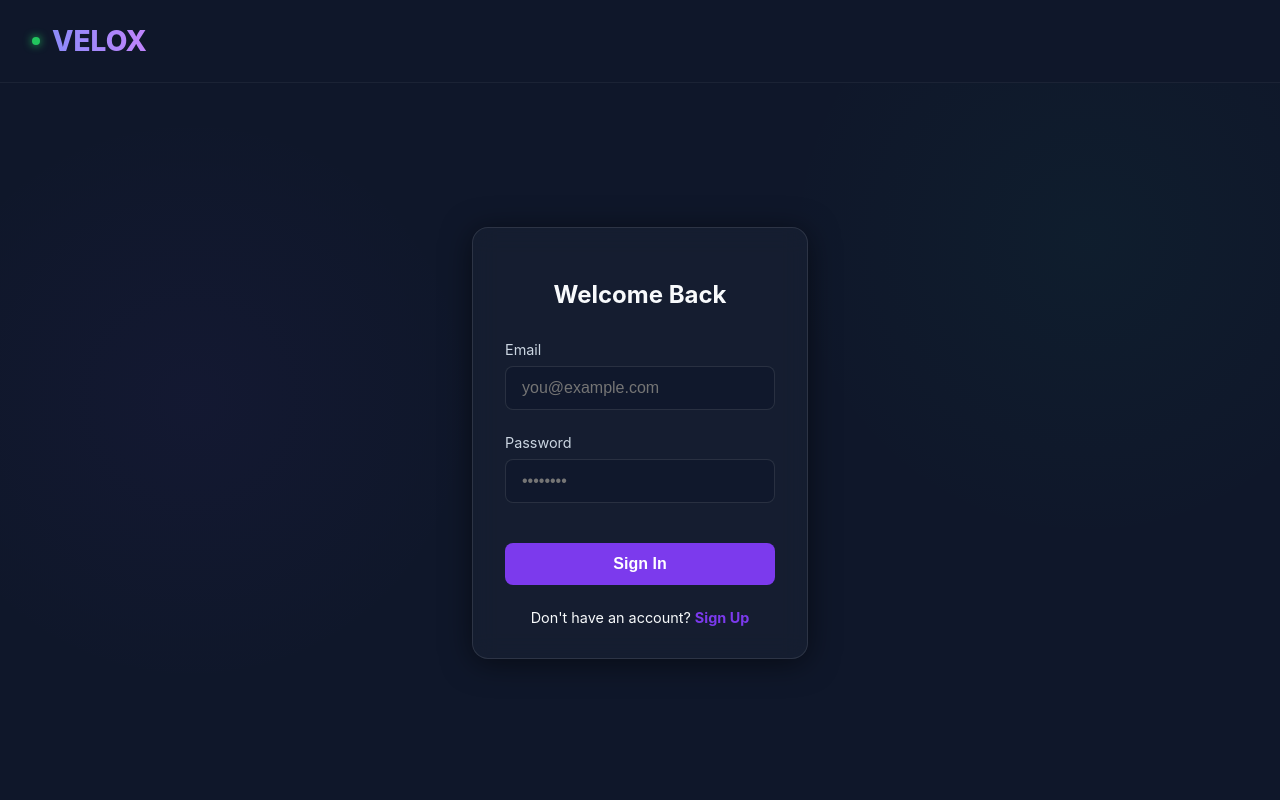
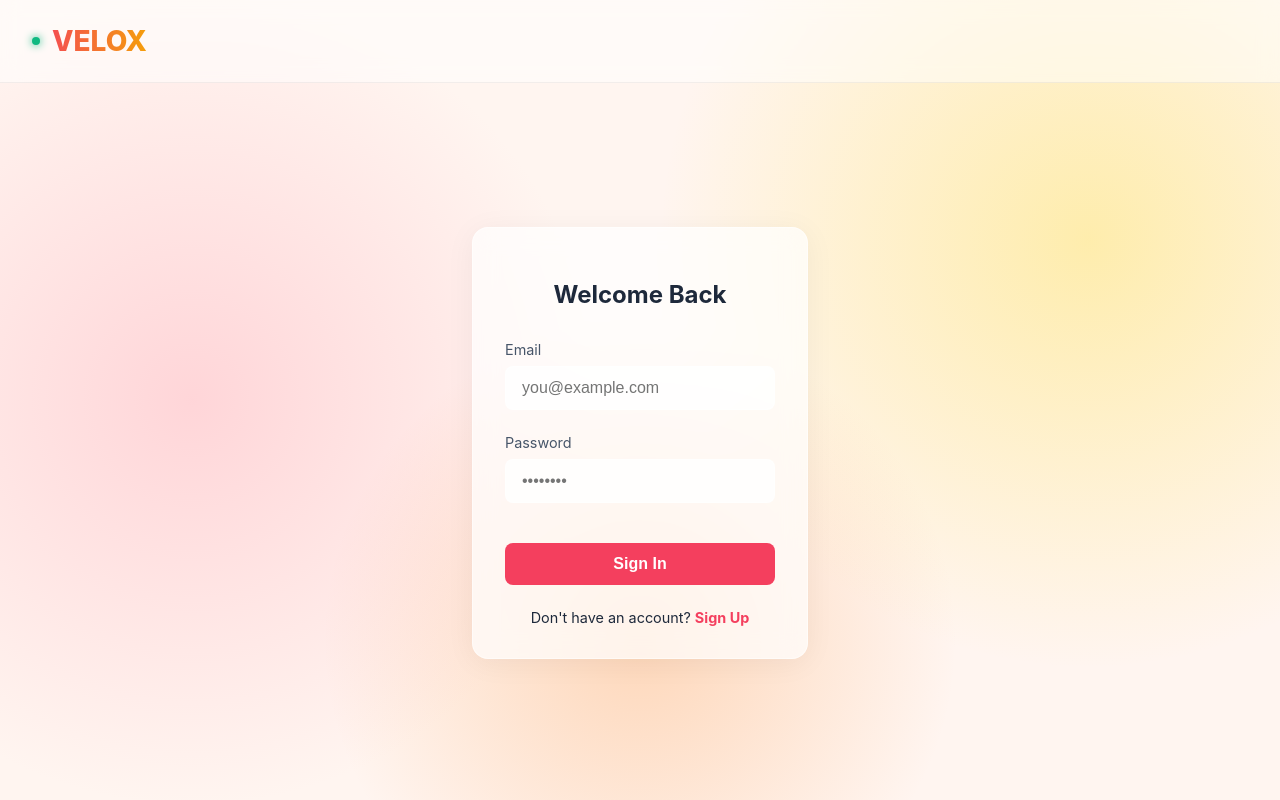
Before and after one commit to Shokeen2104/Velox, a React (Vite) app in the folder frontend/: page /login in a window 1280 px wide. Built offline with nearby package versions, Linux system fonts and the light colour scheme.

Commit message:
style: update background to Soft Sunset theme

```diff
--- a/frontend/src/index.css
+++ b/frontend/src/index.css
@@ -1,12 +1,12 @@
 :root {
-  --primary: #7c3aed;
-  --primary-hover: #6d28d9;
-  --bg-dark: #0f172a;
-  --text-light: #f8fafc;
-  --glass-bg: rgba(30, 41, 59, 0.4);
-  --glass-border: rgba(255, 255, 255, 0.1);
+  --primary: #f43f5e;
+  --primary-hover: #e11d48;
+  --bg-dark: #fff5f0;
+  --text-light: #1e293b;
+  --glass-bg: rgba(255, 255, 255, 0.7);
+  --glass-border: rgba(255, 255, 255, 0.5);
   --danger: #ef4444;
-  --success: #22c55e;
+  --success: #10b981;
 }
 
 body {
@@ -14,8 +14,9 @@ body {
   font-family: 'Inter', -apple-system, BlinkMacSystemFont, 'Segoe UI', Roboto, Helvetica, Arial, sans-serif;
   background-color: var(--bg-dark);
   background-image:
-    radial-gradient(circle at 15% 50%, rgba(124, 58, 237, 0.04), transparent 25%),
-    radial-gradient(circle at 85% 30%, rgba(16, 185, 129, 0.04), transparent 25%);
+    radial-gradient(circle at 15% 50%, rgba(255, 182, 193, 0.5), transparent 35%),
+    radial-gradient(circle at 85% 30%, rgba(253, 224, 71, 0.4), transparent 35%),
+    radial-gradient(circle at 50% 80%, rgba(251, 146, 60, 0.3), transparent 35%);
   color: var(--text-light);
   min-height: 100vh;
   display: flex;
@@ -33,7 +34,7 @@ body {
   border: 1px solid var(--glass-border);
   border-radius: 16px;
   padding: 2rem;
-  box-shadow: 0 4px 30px rgba(0, 0, 0, 0.5);
+  box-shadow: 0 4px 30px rgba(0, 0, 0, 0.05);
 }
 
 .btn {
@@ -70,13 +71,13 @@ body {
 
 .input-group label {
   font-size: 0.9rem;
-  color: #cbd5e1;
+  color: #475569;
 }
 
 .input-group input {
-  background: rgba(15, 23, 42, 0.6);
+  background: rgba(255, 255, 255, 0.8);
   border: 1px solid var(--glass-border);
-  color: white;
+  color: #1e293b;
   padding: 0.75rem 1rem;
   border-radius: 8px;
   font-size: 1rem;
@@ -100,15 +101,16 @@ body {
   justify-content: space-between;
   align-items: center;
   padding: 1.5rem 2rem;
-  border-bottom: 1px solid rgba(255,255,255,0.05);
-  background: var(--bg-dark);
+  border-bottom: 1px solid rgba(0, 0, 0, 0.05);
+  background: rgba(255, 255, 255, 0.5);
+  backdrop-filter: blur(10px);
 }
 
 .app-title {
   margin: 0;
   font-size: 1.5rem;
   font-weight: 800;
-  background: linear-gradient(to right, #818cf8, #c084fc);
+  background: linear-gradient(to right, #f43f5e, #f59e0b);
   -webkit-background-clip: text;
   -webkit-text-fill-color: transparent;
 }
@@ -133,13 +135,13 @@ body {
 }
 
 .file-item:hover {
-  background: rgba(255, 255, 255, 0.05);
+  background: rgba(0, 0, 0, 0.03);
 }
 
 .progress-bar-container {
   width: 100%;
   height: 8px;
-  background: rgba(255, 255, 255, 0.1);
+  background: rgba(0, 0, 0, 0.1);
   border-radius: 4px;
   overflow: hidden;
   margin-top: 1rem;
@@ -164,7 +166,7 @@ body {
 .tab-btn {
   background: transparent;
   border: none;
-  color: #94a3b8;
+  color: #64748b;
   font-size: 1rem;
   font-weight: 600;
   cursor: pointer;
@@ -174,13 +176,13 @@ body {
 }
 
 .tab-btn:hover {
-  color: #f8fafc;
-  background: rgba(255, 255, 255, 0.05);
+  color: #1e293b;
+  background: rgba(0, 0, 0, 0.05);
 }
 
 .tab-btn.active {
-  color: #f8fafc;
-  background: #1e293b;
+  color: #1e293b;
+  background: rgba(0, 0, 0, 0.1);
   border: none;
 }
 
@@ -189,13 +191,13 @@ body {
   display: inline-flex;
   align-items: center;
   gap: 0.5rem;
-  background: rgba(255, 255, 255, 0.03);
-  border: 1px solid rgba(255,255,255,0.1);
+  background: rgba(255, 255, 255, 0.5);
+  border: 1px solid rgba(0, 0, 0, 0.05);
   padding: 0.4rem 1rem;
   border-radius: 9999px;
   font-family: monospace;
   font-size: 0.85rem;
-  color: #94a3b8;
+  color: #475569;
 }
 
 .glowing-dot {
@@ -244,13 +246,13 @@ body {
 }
 
 .toast {
-  background: rgba(15, 23, 42, 0.95);
+  background: rgba(255, 255, 255, 0.95);
   backdrop-filter: blur(10px);
   border: 1px solid var(--glass-border);
-  color: #f8fafc;
+  color: #1e293b;
   padding: 1rem 1.5rem;
   border-radius: 8px;
-  box-shadow: 0 4px 6px rgba(0, 0, 0, 0.3);
+  box-shadow: 0 4px 15px rgba(0, 0, 0, 0.1);
   animation: slideIn 0.3s ease-out forwards;
   min-width: 250px;
 }
```
